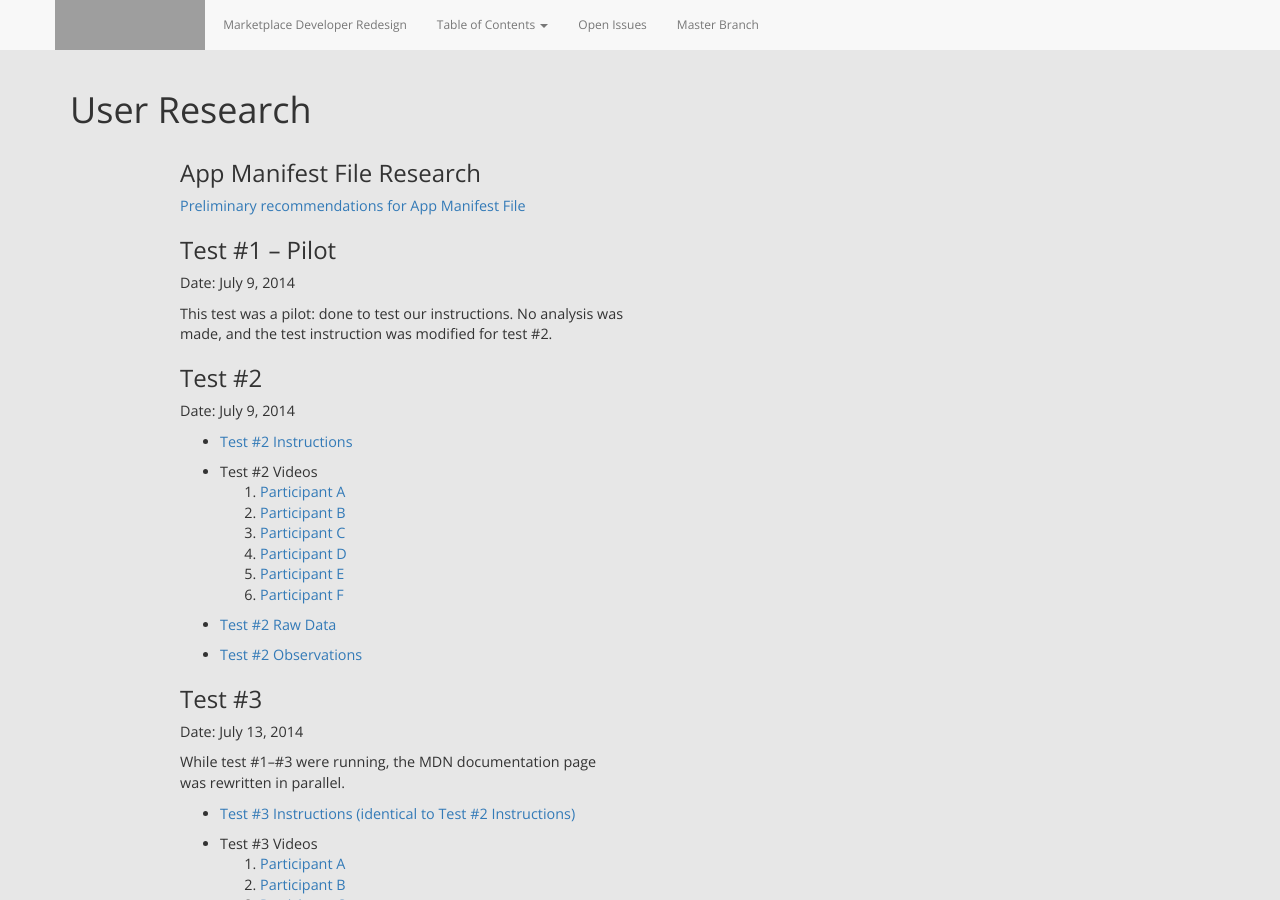
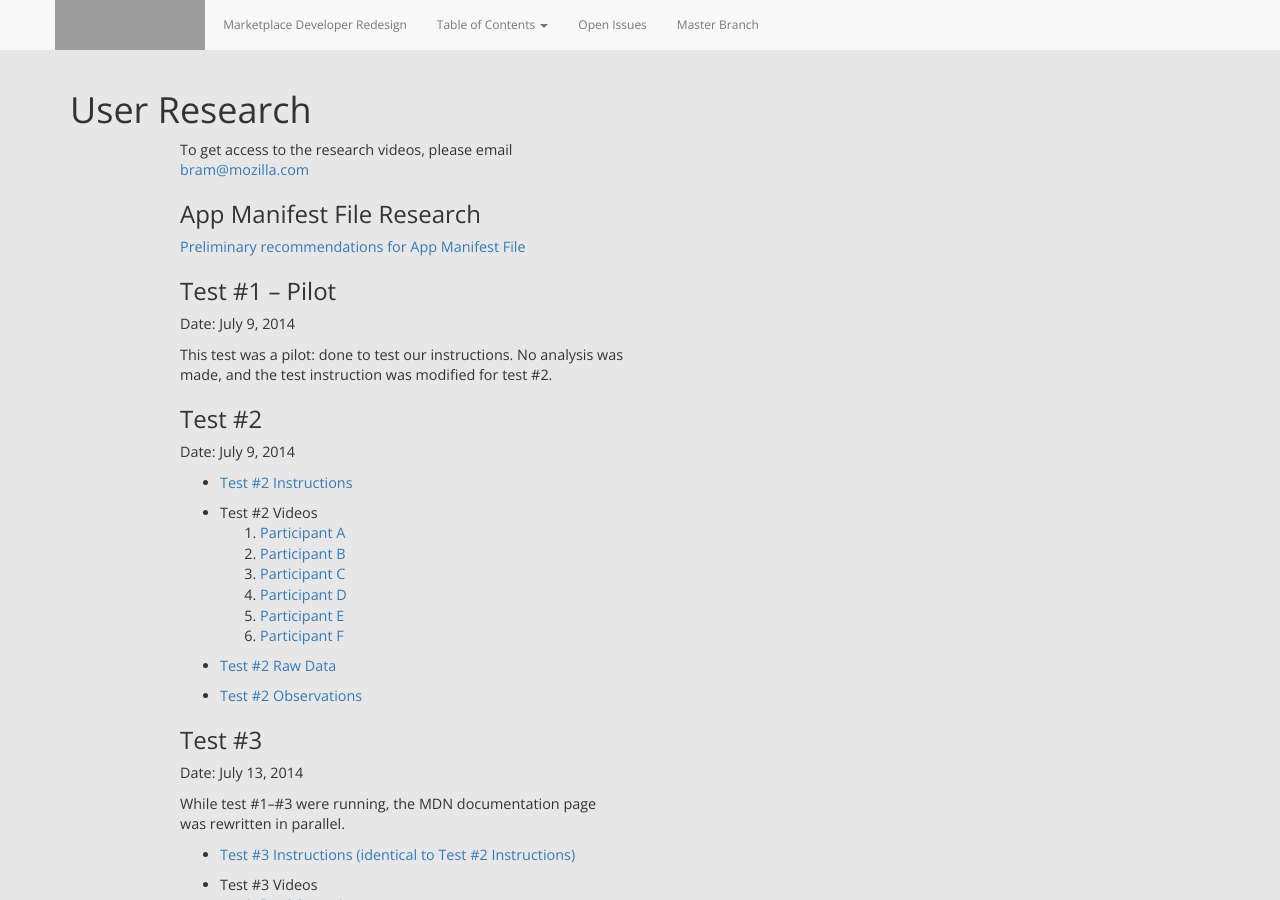
Before and after one commit to MarketplaceUX/devhub-redesign, a Jekyll site: the page built from research/index.html, in a window 1280 px wide and 900 px high. Built offline with Jekyll 4.4.1, drawn with Linux system fonts in a browser that asks for light colours; nearby versions of some CDN libraries; grey boxes are pictures that could not be loaded.

Commit message:
Added link to email

```diff
--- a/research/index.html
+++ b/research/index.html
@@ -12,6 +12,8 @@ multipage: false
 	{% endif %}
 
 	<div class="col-sm-6 col-md-6 col-lg-5 col-lg-offset-1">
+
+	  <p class="longText">To get access to the research videos, please email <a href="mailto:bram@mozilla.com" rel="nofollow">bram@mozilla.com</a>
 
 	  <h2>App Manifest File Research</h2>
 
```
